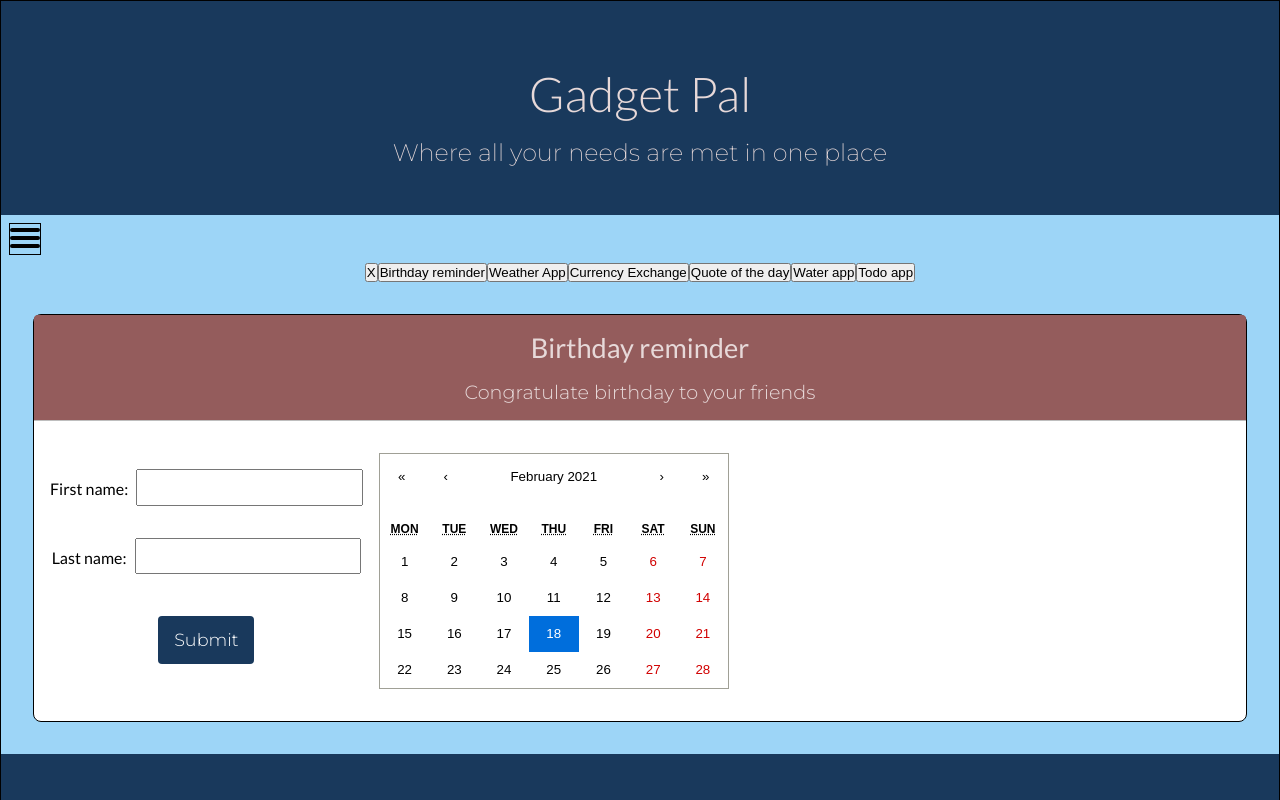
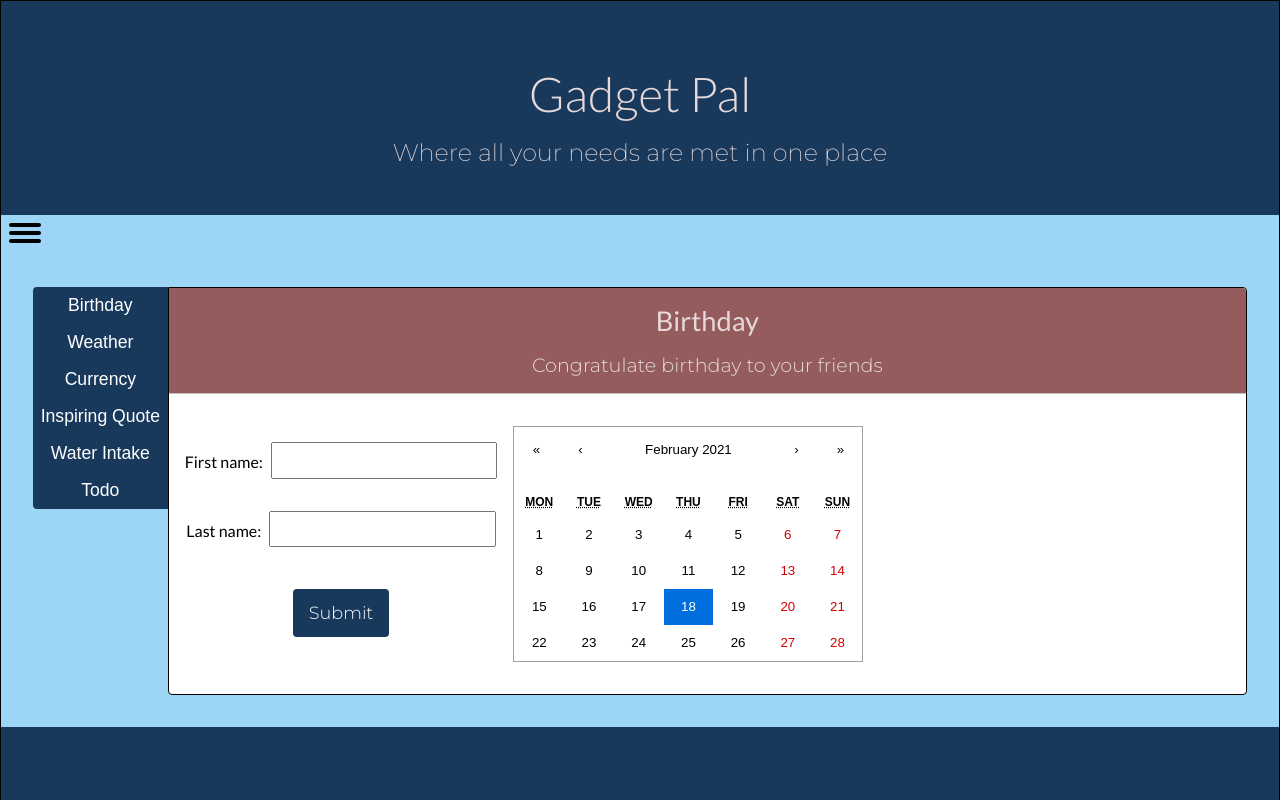
Before and after one commit to faalex96/gadget-pal, a React (Create React App) app: page / in a window 1280 px wide. Shown: the top 800 px of the page. Built offline with nearby package versions, Linux system fonts and the light colour scheme.

Commit message:
First version of menu.

```diff
--- a/src/App.js
+++ b/src/App.js
@@ -16,37 +16,37 @@ import SideBar from "./components/sideBar/sideBar";
 const apps = [
   {
     birthday: <BirthdayComponent />,
-    title: "Birthday reminder",
+    title: "Birthday",
     note: "Congratulate birthday to your friends",
     id: "birthday",
   },
   {
     weather: <WheatherComponent />,
-    title: "Weather App",
+    title: "Weather",
     note: "Check out the weather",
     id: "weather",
   },
   {
     currency: <Calculator />,
-    title: "Currency Exchange",
+    title: "Currency",
     note: "Should you invest?r",
     id: "currency",
   },
   {
     quote: <QuoteComponent />,
-    title: "Quote of the day",
+    title: "Inspiring Quote",
     note: "Get inspired",
     id: "quote",
   },
   {
     water: <WatterIntake />,
-    title: "Water app",
+    title: "Water Intake",
     note: "Track your water intake",
     id: "water",
   },
   {
     todo: <ToDoComponent />,
-    title: "Todo app",
+    title: "Todo ",
     note: "Write down your chores",
     id: "todo",
   },
@@ -76,13 +76,13 @@ function App() {
     <div className="App">
       <Banner purpose={"header"} />
       <BurgerMenu handleClick={handleClickBurger} />
-      <SideBar
+      <GadgetContainer
+        title={currentApp["title"]}
+        note={currentApp["note"]}
         apps={apps}
         handleClick={handleClick}
         activity={clickBurger}
-        handleClose={handleClose}
-      />
-      <GadgetContainer title={currentApp["title"]} note={currentApp["note"]}>
+      >
         {currentApp[app]}
       </GadgetContainer>
 
@@ -92,27 +92,3 @@ function App() {
 }
 
 export default App;
-
-/*
-<GadgetContainer
-title={"Birthday reminder"}
-note={"Congratulate your friends birthday."}
->
-<BirthdayComponent />
-</GadgetContainer>
-<GadgetContainer title={"Weather App"} note={"Check out the weather"}>
-<WheatherComponent />
-</GadgetContainer>
-<GadgetContainer title={"Currency Exchange"} note={"Should you invest?"}>
-<Calculator />
-</GadgetContainer>
-<GadgetContainer title={"Quote of the day"} note={"Get inspired"}>
-<QuoteComponent />
-</GadgetContainer>
-<GadgetContainer title={"Water app"} note={"Track your water intake"}>
-<WatterIntake />
-</GadgetContainer>
-<GadgetContainer title={"Todo app"} note={"Write down your chores"}>
-<ToDoComponent />
-</GadgetContainer>
-*/
--- a/src/components/burgerMenu/burgerMenu.css
+++ b/src/components/burgerMenu/burgerMenu.css
@@ -2,7 +2,6 @@
   width: 2rem;
   height: 2rem;
   margin: 0.5rem;
-  border: 1px solid black;
 }
 
 .line {
--- a/src/components/gContainer.css
+++ b/src/components/gContainer.css
@@ -1,14 +1,25 @@
 .gadget-contianer {
+  margin: 2rem 2rem;
+  background: var(--primary-set2-2);
+  display: flex;
+}
+
+.left-side {
+  flex: 1;
+  background: var(--primary-set2-2);
+}
+
+.right-side {
+  flex: 8;
   border: 1px solid black;
-  margin: 2rem 2rem;
+  border-radius: 0 0.25rem 0.25rem 0.25rem;
   background: white;
-  border-radius: 8px;
 }
 
 .gadget-header {
   border-bottom: 1px solid var(--primary-set1-3);
   background: var(--primary-set2-3);
-  border-radius: 0.25rem 0.25rem 0 0;
+  border-radius: 0 0.25rem 0 0;
   color: var(--primary-set1-4);
   padding: 1rem 1rem;
 }
--- a/src/components/gadgetContainer.jsx
+++ b/src/components/gadgetContainer.jsx
@@ -1,11 +1,22 @@
+import SideBar from "./sideBar/sideBar";
+
 export default function GadgetContainer(props) {
   return (
     <div className="gadget-contianer">
-      <div className="gadget-header">
-        <h3>{props.title}</h3>
-        <p>{props.note}</p>
+      <div className="left-side">
+        <SideBar
+          apps={props.apps}
+          handleClick={props.handleClick}
+          activity={props.activity}
+        />
       </div>
-      <div className="gadget-body">{props.children}</div>
+      <div className="right-side">
+        <div className="gadget-header">
+          <h3>{props.title}</h3>
+          <p>{props.note}</p>
+        </div>
+        <div className="gadget-body">{props.children}</div>
+      </div>
     </div>
   );
 }
--- a/src/components/sideBar/sideBar.jsx
+++ b/src/components/sideBar/sideBar.jsx
@@ -1,4 +1,4 @@
-import { Children } from "react";
+import "./sidebar.css";
 
 function Button(props) {
   return (
@@ -17,15 +17,6 @@ function Button(props) {
 export default function SideBar(props) {
   return (
     <div id="sidebar" className={props.activity}>
-      <button
-        type="button"
-        id="close-btn"
-        onClick={() => {
-          props.handleClose();
-        }}
-      >
-        X
-      </button>
       {props.apps.map((app) => {
         return (
           <Button
--- /dev/null
+++ b/src/components/sideBar/sidebar.css
@@ -0,0 +1,28 @@
+#sidebar {
+  display: flex;
+  flex-direction: column;
+}
+
+#sidebar button {
+  border: none;
+  background: var(--primary-set2-1);
+  outline: none;
+  color: white;
+  font-size: 1.1rem;
+
+  padding: 0.5rem 0;
+  transition: all 0.4s;
+}
+
+#sidebar button:hover {
+  cursor: pointer;
+  background: var(--primary-set2-4);
+}
+
+#sidebar button:first-child {
+  border-radius: 0.25rem 0 0 0;
+}
+
+#sidebar button:last-child {
+  border-radius: 0 0 0 0.25rem;
+}
```
